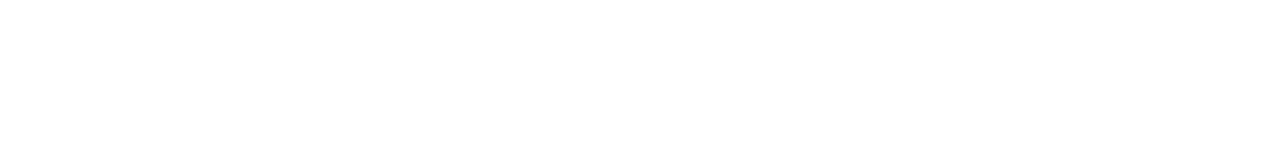
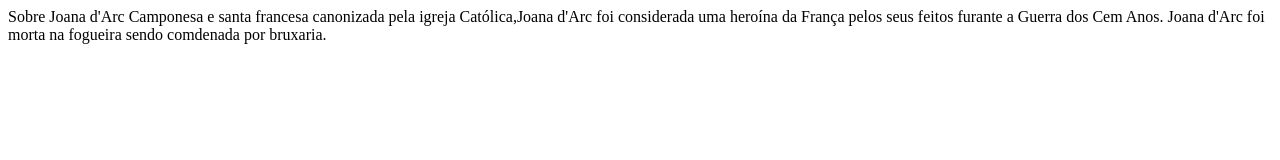
Before and after one commit to SimoesKiara/Kibs_html, a plain HTML site: page index.html in a window 1280 px wide. Drawn offline with Linux system fonts and the light colour scheme.

Commit message:
index.html

```diff
--- a/index.html
+++ b/index.html
@@ -6,6 +6,14 @@
     <title>Document</title>
 </head>
 <body>
+    Sobre Joana d'Arc
+
+    Camponesa e santa francesa canonizada pela igreja Católica,Joana d'Arc
+
+foi considerada uma heroína da França pelos seus feitos furante a Guerra
+
+dos Cem Anos. Joana d'Arc foi morta na fogueira sendo comdenada por bruxaria.
+
 
 </body>
 </html>
```
